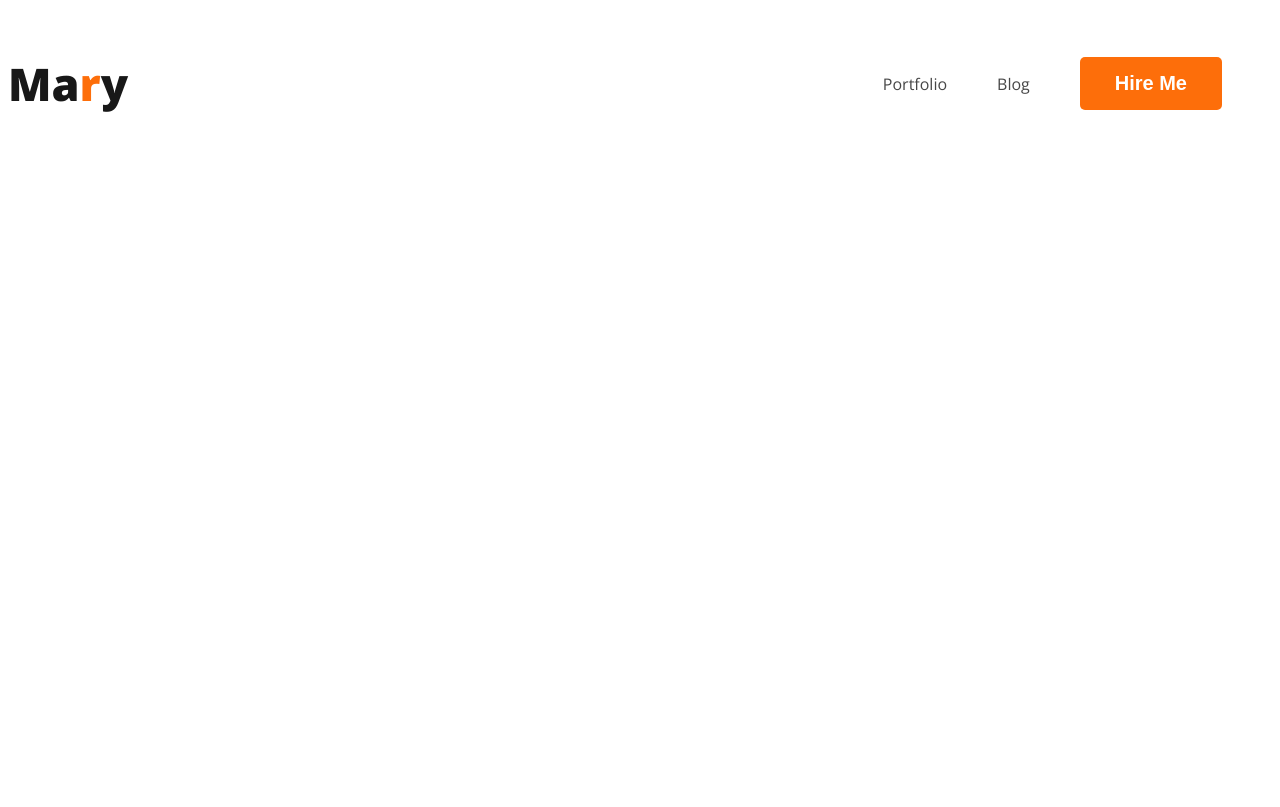
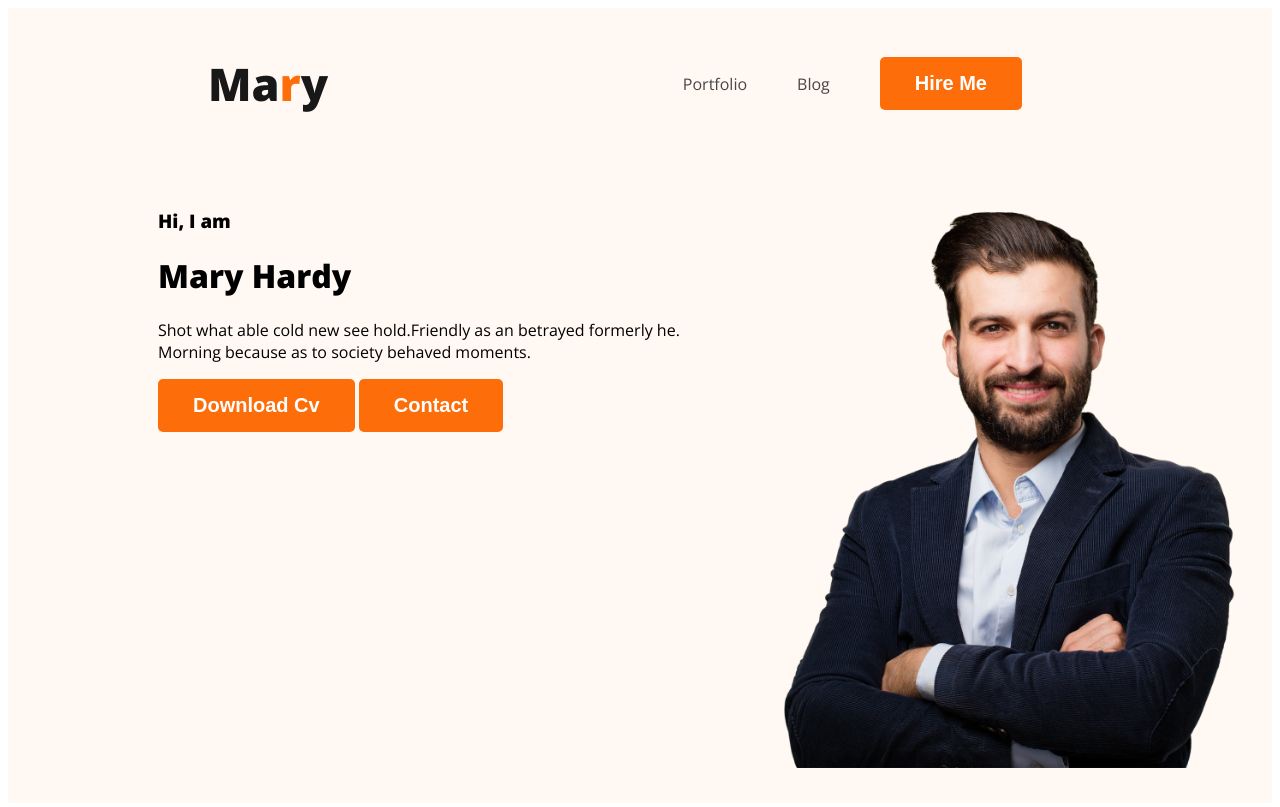
Before and after one commit to Apu0600/full-portfolio, a plain HTML site: page index.html in a window 1280 px wide. Drawn offline with nearby package versions, Linux system fonts and the light colour scheme.

Commit message:
banner content added

```diff
--- a/index.html
+++ b/index.html
@@ -10,7 +10,7 @@
     <link rel="stylesheet" href="styles/style.css">
 </head>
 <body>
-    <header>
+    <header class="header">
 
         <nav>
             <h3 class="nav-title">Ma<span class="text-primary">r</span>y</h3>
@@ -20,6 +20,19 @@
                 <li><button class="button-primary">Hire Me</button></li>
             </ul>
         </nav>
+        <div class="banner">
+            <div class="banner-content">
+                <h3 class="banner-greeting">Hi, I  am</h3>
+                <h1 class="banner-title">Mary Hardy</h1>
+                <p>Shot what able cold new see hold.Friendly as an betrayed formerly he. Morning because as to society behaved moments.</p>
+                <button class="button-primary">Download Cv</button>
+                <button class="button-primary">Contact</button>
+            </div>
+            <div>
+                <img class="profile-pic"src="images/hardy.png" alt="">
+
+            </div>
+        </div>
     </header>
     <main>
 
--- a/styles/style.css
+++ b/styles/style.css
@@ -19,6 +19,7 @@ nav{
     display: flex;
      align-items: center;
      justify-content: space-between;
+     margin: 0 200px;
 }
 nav>ul{
     display: flex;
@@ -38,3 +39,14 @@ font-size: 45px;
 
 font-weight: 800;
 }
+/* header styles */
+.header{
+     background: #FFF8F3;;
+}
+.banner{
+    padding: 30px 30px 30px 150px;
+    display: flex;
+}
+.banner .profile-pic{
+    width: 500px;
+}
```
